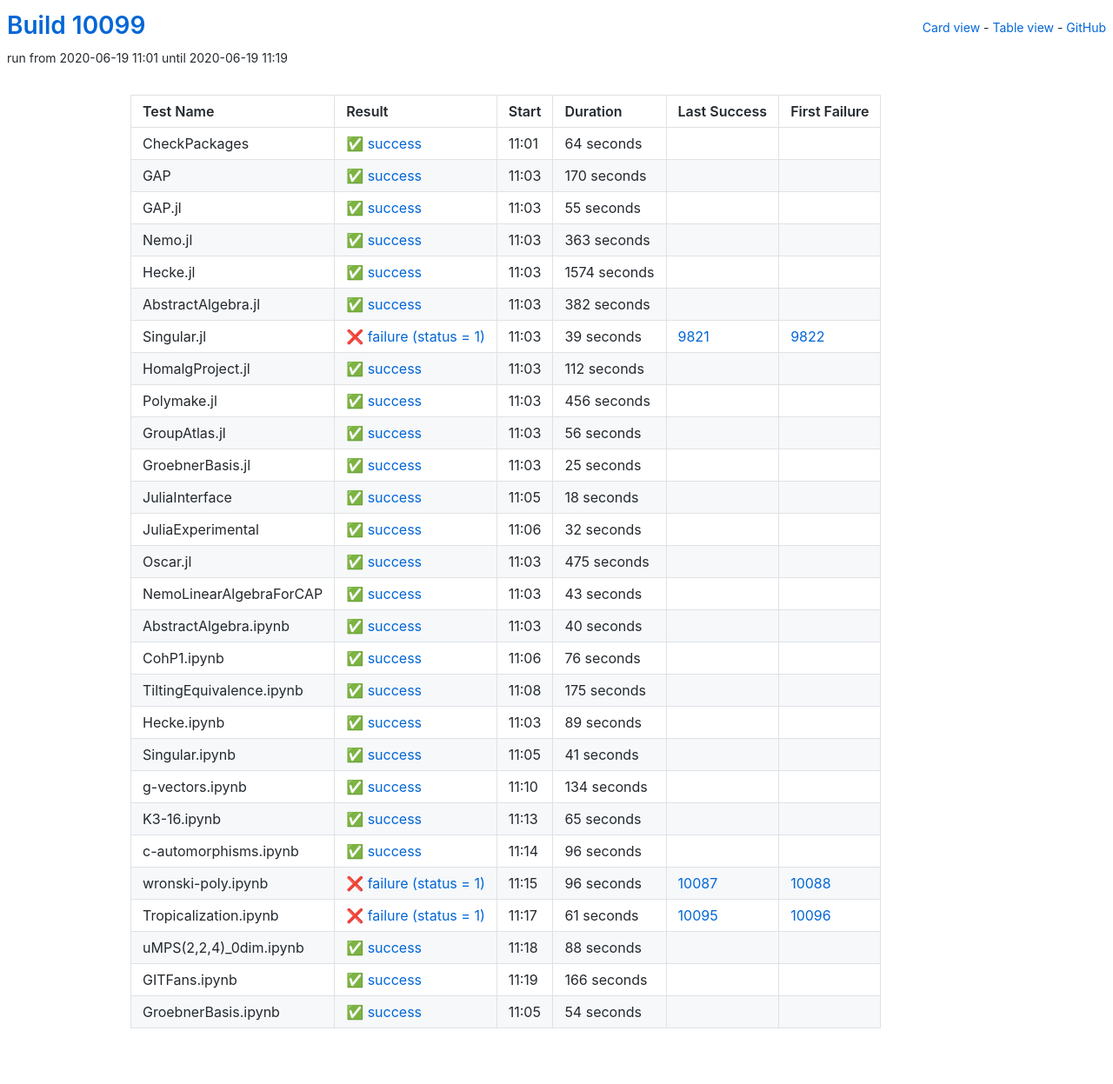
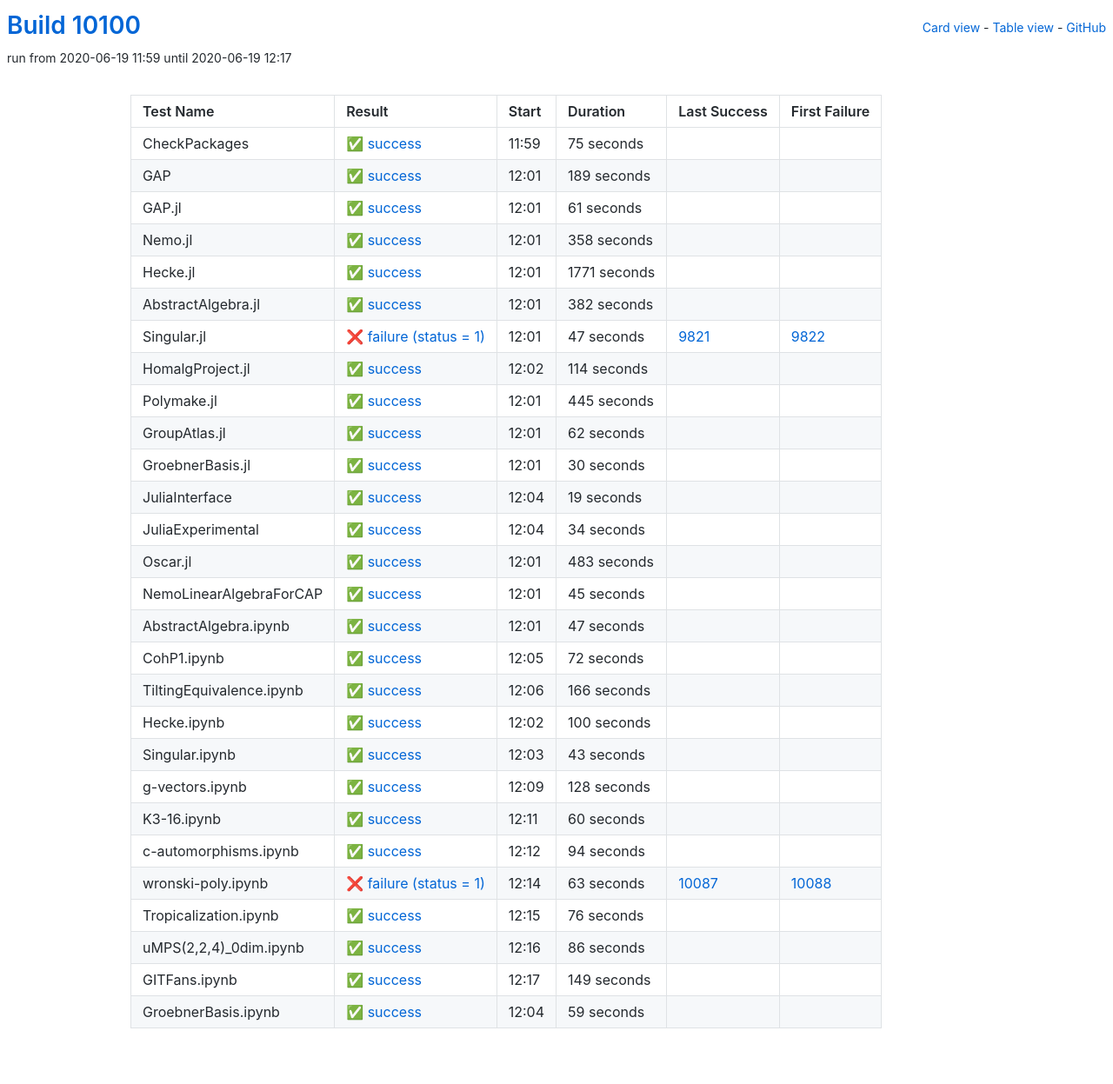
Before and after one commit to oscar-system/oscar-ci-status, a Jekyll site: the page built from table.html, in a window 1280 px wide. Shown: the whole page at 87% size. Built offline with Jekyll 4.4.1, drawn with Linux system fonts in a browser that asks for light colours.

Commit message:
Build #10100

```diff
--- a/_data/ci.yml
+++ b/_data/ci.yml
@@ -1,6 +1,6 @@
 ---
-build: 10099
-build_url: https://oscarci.mathematik.uni-kl.de/job/oscar/10099/
+build: 10100
+build_url: https://oscarci.mathematik.uni-kl.de/job/oscar/10100/
 job: oscar
 organization: oscar-system
 repo: oscar-ci-status
@@ -8,68 +8,68 @@
 tests:
 - name: CheckPackages
   id: checkpackages
-  log: https://oscarci.mathematik.uni-kl.de/job/oscar/10099/artifact/logs/build-10099/CheckPackages.log
-  start: 2020-06-19 11:01
+  log: https://oscarci.mathematik.uni-kl.de/job/oscar/10100/artifact/logs/build-10100/CheckPackages.log
+  start: 2020-06-19 11:59
   success: true
   exitcode: 0
   status: success
-  duration: 64
+  duration: 75
   last_success: false
   last_success_url:
   first_failure: false
   first_failure_url:
 - name: GAP
   id: gap
-  log: https://oscarci.mathematik.uni-kl.de/job/oscar/10099/artifact/logs/build-10099/GAP.log
-  start: 2020-06-19 11:03
+  log: https://oscarci.mathematik.uni-kl.de/job/oscar/10100/artifact/logs/build-10100/GAP.log
+  start: 2020-06-19 12:01
   success: true
   exitcode: 0
   status: success
-  duration: 170
+  duration: 189
   last_success: false
   last_success_url:
   first_failure: false
   first_failure_url:
 - name: GAP.jl
   id: gap-jl
-  log: https://oscarci.mathematik.uni-kl.de/job/oscar/10099/artifact/logs/build-10099/GAP.jl.log
-  start: 2020-06-19 11:03
+  log: https://oscarci.mathematik.uni-kl.de/job/oscar/10100/artifact/logs/build-10100/GAP.jl.log
+  start: 2020-06-19 12:01
   success: true
   exitcode: 0
   status: success
-  duration: 55
+  duration: 61
   last_success: false
   last_success_url:
   first_failure: false
   first_failure_url:
 - name: Nemo.jl
   id: nemo-jl
-  log: https://oscarci.mathematik.uni-kl.de/job/oscar/10099/artifact/logs/build-10099/Nemo.jl.log
-  start: 2020-06-19 11:03
+  log: https://oscarci.mathematik.uni-kl.de/job/oscar/10100/artifact/logs/build-10100/Nemo.jl.log
+  start: 2020-06-19 12:01
   success: true
   exitcode: 0
   status: success
-  duration: 363
+  duration: 358
   last_success: false
   last_success_url:
   first_failure: false
   first_failure_url:
 - name: Hecke.jl
   id: hecke-jl
-  log: https://oscarci.mathematik.uni-kl.de/job/oscar/10099/artifact/logs/build-10099/Hecke.jl.log
-  start: 2020-06-19 11:03
+  log: https://oscarci.mathematik.uni-kl.de/job/oscar/10100/artifact/logs/build-10100/Hecke.jl.log
+  start: 2020-06-19 12:01
   success: true
   exitcode: 0
   status: success
-  duration: 1574
+  duration: 1771
   last_success: false
   last_success_url:
   first_failure: false
   first_failure_url:
 - name: AbstractAlgebra.jl
   id: abstractalgebra-jl
-  log: https://oscarci.mathematik.uni-kl.de/job/oscar/10099/artifact/logs/build-10099/AbstractAlgebra.jl.log
-  start: 2020-06-19 11:03
+  log: https://oscarci.mathematik.uni-kl.de/job/oscar/10100/artifact/logs/build-10100/AbstractAlgebra.jl.log
+  start: 2020-06-19 12:01
   success: true
   exitcode: 0
   status: success
@@ -80,104 +80,164 @@
   first_failure_url:
 - name: Singular.jl
   id: singular-jl
-  log: https://oscarci.mathematik.uni-kl.de/job/oscar/10099/artifact/logs/build-10099/Singular.jl.log
-  start: 2020-06-19 11:03
+  log: https://oscarci.mathematik.uni-kl.de/job/oscar/10100/artifact/logs/build-10100/Singular.jl.log
+  start: 2020-06-19 12:01
   success: false
   exitcode: 1
   status: failure
-  duration: 39
+  duration: 47
   last_success: 9821
   last_success_url: https://oscarci.mathematik.uni-kl.de/job/oscar/9821/
   first_failure: 9822
   first_failure_url: https://oscarci.mathematik.uni-kl.de/job/oscar/9822/
 - name: HomalgProject.jl
   id: homalgproject-jl
-  log: https://oscarci.mathematik.uni-kl.de/job/oscar/10099/artifact/logs/build-10099/HomalgProject.jl.log
-  start: 2020-06-19 11:03
+  log: https://oscarci.mathematik.uni-kl.de/job/oscar/10100/artifact/logs/build-10100/HomalgProject.jl.log
+  start: 2020-06-19 12:02
   success: true
   exitcode: 0
   status: success
-  duration: 112
+  duration: 114
   last_success: false
   last_success_url:
   first_failure: false
   first_failure_url:
 - name: Polymake.jl
   id: polymake-jl
-  log: https://oscarci.mathematik.uni-kl.de/job/oscar/10099/artifact/logs/build-10099/Polymake.jl.log
-  start: 2020-06-19 11:03
+  log: https://oscarci.mathematik.uni-kl.de/job/oscar/10100/artifact/logs/build-10100/Polymake.jl.log
+  start: 2020-06-19 12:01
   success: true
   exitcode: 0
   status: success
-  duration: 456
+  duration: 445
   last_success: false
   last_success_url:
   first_failure: false
   first_failure_url:
 - name: GroupAtlas.jl
   id: groupatlas-jl
-  log: https://oscarci.mathematik.uni-kl.de/job/oscar/10099/artifact/logs/build-10099/GroupAtlas.jl.log
-  start: 2020-06-19 11:03
+  log: https://oscarci.mathematik.uni-kl.de/job/oscar/10100/artifact/logs/build-10100/GroupAtlas.jl.log
+  start: 2020-06-19 12:01
   success: true
   exitcode: 0
   status: success
-  duration: 56
+  duration: 62
   last_success: false
   last_success_url:
   first_failure: false
   first_failure_url:
 - name: GroebnerBasis.jl
   id: groebnerbasis-jl
-  log: https://oscarci.mathematik.uni-kl.de/job/oscar/10099/artifact/logs/build-10099/GroebnerBasis.jl.log
-  start: 2020-06-19 11:03
+  log: https://oscarci.mathematik.uni-kl.de/job/oscar/10100/artifact/logs/build-10100/GroebnerBasis.jl.log
+  start: 2020-06-19 12:01
   success: true
   exitcode: 0
   status: success
-  duration: 25
+  duration: 30
   last_success: false
   last_success_url:
   first_failure: false
   first_failure_url:
 - name: JuliaInterface
   id: juliainterface
-  log: https://oscarci.mathematik.uni-kl.de/job/oscar/10099/artifact/logs/build-10099/JuliaInterface.log
-  start: 2020-06-19 11:05
+  log: https://oscarci.mathematik.uni-kl.de/job/oscar/10100/artifact/logs/build-10100/JuliaInterface.log
+  start: 2020-06-19 12:04
   success: true
   exitcode: 0
   status: success
-  duration: 18
+  duration: 19
   last_success: false
   last_success_url:
   first_failure: false
   first_failure_url:
 - name: JuliaExperimental
   id: juliaexperimental
-  log: https://oscarci.mathematik.uni-kl.de/job/oscar/10099/artifact/logs/build-10099/JuliaExperimental.log
-  start: 2020-06-19 11:06
+  log: https://oscarci.mathematik.uni-kl.de/job/oscar/10100/artifact/logs/build-10100/JuliaExperimental.log
+  start: 2020-06-19 12:04
   success: true
   exitcode: 0
   status: success
-  duration: 32
+  duration: 34
   last_success: false
   last_success_url:
   first_failure: false
   first_failure_url:
 - name: Oscar.jl
   id: oscar-jl
-  log: https://oscarci.mathematik.uni-kl.de/job/oscar/10099/artifact/logs/build-10099/Oscar.jl.log
-  start: 2020-06-19 11:03
+  log: https://oscarci.mathematik.uni-kl.de/job/oscar/10100/artifact/logs/build-10100/Oscar.jl.log
+  start: 2020-06-19 12:01
   success: true
   exitcode: 0
   status: success
-  duration: 475
+  duration: 483
   last_success: false
   last_success_url:
   first_failure: false
   first_failure_url:
 - name: NemoLinearAlgebraForCAP
   id: nemolinearalgebraforcap
-  log: https://oscarci.mathematik.uni-kl.de/job/oscar/10099/artifact/logs/build-10099/NemoLinearAlgebraForCAP.log
-  start: 2020-06-19 11:03
+  log: https://oscarci.mathematik.uni-kl.de/job/oscar/10100/artifact/logs/build-10100/NemoLinearAlgebraForCAP.log
+  start: 2020-06-19 12:01
+  success: true
+  exitcode: 0
+  status: success
+  duration: 45
+  last_success: false
+  last_success_url:
+  first_failure: false
+  first_failure_url:
+- name: AbstractAlgebra.ipynb
+  id: abstractalgebra-ipynb
+  log: https://oscarci.mathematik.uni-kl.de/job/oscar/10100/artifact/logs/build-10100/AbstractAlgebra.ipynb.log
+  start: 2020-06-19 12:01
+  success: true
+  exitcode: 0
+  status: success
+  duration: 47
+  last_success: false
+  last_success_url:
+  first_failure: false
+  first_failure_url:
+- name: CohP1.ipynb
+  id: cohp1-ipynb
+  log: https://oscarci.mathematik.uni-kl.de/job/oscar/10100/artifact/logs/build-10100/CohP1.ipynb.log
+  start: 2020-06-19 12:05
+  success: true
+  exitcode: 0
+  status: success
+  duration: 72
+  last_success: false
+  last_success_url:
+  first_failure: false
+  first_failure_url:
+- name: TiltingEquivalence.ipynb
+  id: tiltingequivalence-ipynb
+  log: https://oscarci.mathematik.uni-kl.de/job/oscar/10100/artifact/logs/build-10100/TiltingEquivalence.ipynb.log
+  start: 2020-06-19 12:06
+  success: true
+  exitcode: 0
+  status: success
+  duration: 166
+  last_success: false
+  last_success_url:
+  first_failure: false
+  first_failure_url:
+- name: Hecke.ipynb
+  id: hecke-ipynb
+  log: https://oscarci.mathematik.uni-kl.de/job/oscar/10100/artifact/logs/build-10100/Hecke.ipynb.log
+  start: 2020-06-19 12:02
+  success: true
+  exitcode: 0
+  status: success
+  duration: 100
+  last_success: false
+  last_success_url:
+  first_failure: false
+  first_failure_url:
+- name: Singular.ipynb
+  id: singular-ipynb
+  log: https://oscarci.mathematik.uni-kl.de/job/oscar/10100/artifact/logs/build-10100/Singular.ipynb.log
+  start: 2020-06-19 12:03
   success: true
   exitcode: 0
   status: success
@@ -186,22 +246,58 @@
   last_success_url:
   first_failure: false
   first_failure_url:
-- name: AbstractAlgebra.ipynb
-  id: abstractalgebra-ipynb
-  log: https://oscarci.mathematik.uni-kl.de/job/oscar/10099/artifact/logs/build-10099/AbstractAlgebra.ipynb.log
-  start: 2020-06-19 11:03
+- name: g-vectors.ipynb
+  id: g-vectors-ipynb
+  log: https://oscarci.mathematik.uni-kl.de/job/oscar/10100/artifact/logs/build-10100/g-vectors.ipynb.log
+  start: 2020-06-19 12:09
   success: true
   exitcode: 0
   status: success
-  duration: 40
+  duration: 128
   last_success: false
   last_success_url:
   first_failure: false
   first_failure_url:
-- name: CohP1.ipynb
-  id: cohp1-ipynb
-  log: https://oscarci.mathematik.uni-kl.de/job/oscar/10099/artifact/logs/build-10099/CohP1.ipynb.log
-  start: 2020-06-19 11:06
+- name: K3-16.ipynb
+  id: k3-16-ipynb
+  log: https://oscarci.mathematik.uni-kl.de/job/oscar/10100/artifact/logs/build-10100/K3-16.ipynb.log
+  start: 2020-06-19 12:11
+  success: true
+  exitcode: 0
+  status: success
+  duration: 60
+  last_success: false
+  last_success_url:
+  first_failure: false
+  first_failure_url:
+- name: c-automorphisms.ipynb
+  id: c-automorphisms-ipynb
+  log: https://oscarci.mathematik.uni-kl.de/job/oscar/10100/artifact/logs/build-10100/c-automorphisms.ipynb.log
+  start: 2020-06-19 12:12
+  success: true
+  exitcode: 0
+  status: success
+  duration: 94
+  last_success: false
+  last_success_url:
+  first_failure: false
+  first_failure_url:
+- name: wronski-poly.ipynb
+  id: wronski-poly-ipynb
+  log: https://oscarci.mathematik.uni-kl.de/job/oscar/10100/artifact/logs/build-10100/wronski-poly.ipynb.log
+  start: 2020-06-19 12:14
+  success: false
+  exitcode: 1
+  status: failure
+  duration: 63
+  last_success: 10087
+  last_success_url: https://oscarci.mathematik.uni-kl.de/job/oscar/10087/
+  first_failure: 10088
+  first_failure_url: https://oscarci.mathematik.uni-kl.de/job/oscar/10088/
+- name: Tropicalization.ipynb
+  id: tropicalization-ipynb
+  log: https://oscarci.mathematik.uni-kl.de/job/oscar/10100/artifact/logs/build-10100/Tropicalization.ipynb.log
+  start: 2020-06-19 12:15
   success: true
   exitcode: 0
   status: success
@@ -210,134 +306,38 @@
   last_success_url:
   first_failure: false
   first_failure_url:
-- name: TiltingEquivalence.ipynb
-  id: tiltingequivalence-ipynb
-  log: https://oscarci.mathematik.uni-kl.de/job/oscar/10099/artifact/logs/build-10099/TiltingEquivalence.ipynb.log
-  start: 2020-06-19 11:08
+- name: uMPS(2,2,4)_0dim.ipynb
+  id: umps-2-2-4-0dim-ipynb
+  log: https://oscarci.mathematik.uni-kl.de/job/oscar/10100/artifact/logs/build-10100/uMPS-2-2-4-_0dim.ipynb.log
+  start: 2020-06-19 12:16
   success: true
   exitcode: 0
   status: success
-  duration: 175
-  last_success: false
-  last_success_url:
-  first_failure: false
-  first_failure_url:
-- name: Hecke.ipynb
-  id: hecke-ipynb
-  log: https://oscarci.mathematik.uni-kl.de/job/oscar/10099/artifact/logs/build-10099/Hecke.ipynb.log
-  start: 2020-06-19 11:03
-  success: true
-  exitcode: 0
-  status: success
-  duration: 89
-  last_success: false
-  last_success_url:
-  first_failure: false
-  first_failure_url:
-- name: Singular.ipynb
-  id: singular-ipynb
-  log: https://oscarci.mathematik.uni-kl.de/job/oscar/10099/artifact/logs/build-10099/Singular.ipynb.log
-  start: 2020-06-19 11:05
-  success: true
-  exitcode: 0
-  status: success
-  duration: 41
-  last_success: false
-  last_success_url:
-  first_failure: false
-  first_failure_url:
-- name: g-vectors.ipynb
-  id: g-vectors-ipynb
-  log: https://oscarci.mathematik.uni-kl.de/job/oscar/10099/artifact/logs/build-10099/g-vectors.ipynb.log
-  start: 2020-06-19 11:10
-  success: true
-  exitcode: 0
-  status: success
-  duration: 134
-  last_success: false
-  last_success_url:
-  first_failure: false
-  first_failure_url:
-- name: K3-16.ipynb
-  id: k3-16-ipynb
-  log: https://oscarci.mathematik.uni-kl.de/job/oscar/10099/artifact/logs/build-10099/K3-16.ipynb.log
-  start: 2020-06-19 11:13
-  success: true
-  exitcode: 0
-  status: success
-  duration: 65
-  last_success: false
-  last_success_url:
-  first_failure: false
-  first_failure_url:
-- name: c-automorphisms.ipynb
-  id: c-automorphisms-ipynb
-  log: https://oscarci.mathematik.uni-kl.de/job/oscar/10099/artifact/logs/build-10099/c-automorphisms.ipynb.log
-  start: 2020-06-19 11:14
-  success: true
-  exitcode: 0
-  status: success
-  duration: 96
-  last_success: false
-  last_success_url:
-  first_failure: false
-  first_failure_url:
-- name: wronski-poly.ipynb
-  id: wronski-poly-ipynb
-  log: https://oscarci.mathematik.uni-kl.de/job/oscar/10099/artifact/logs/build-10099/wronski-poly.ipynb.log
-  start: 2020-06-19 11:15
-  success: false
-  exitcode: 1
-  status: failure
-  duration: 96
-  last_success: 10087
-  last_success_url: https://oscarci.mathematik.uni-kl.de/job/oscar/10087/
-  first_failure: 10088
-  first_failure_url: https://oscarci.mathematik.uni-kl.de/job/oscar/10088/
-- name: Tropicalization.ipynb
-  id: tropicalization-ipynb
-  log: https://oscarci.mathematik.uni-kl.de/job/oscar/10099/artifact/logs/build-10099/Tropicalization.ipynb.log
-  start: 2020-06-19 11:17
-  success: false
-  exitcode: 1
-  status: failure
-  duration: 61
-  last_success: 10095
-  last_success_url: https://oscarci.mathematik.uni-kl.de/job/oscar/10095/
-  first_failure: 10096
-  first_failure_url: https://oscarci.mathematik.uni-kl.de/job/oscar/10096/
-- name: uMPS(2,2,4)_0dim.ipynb
-  id: umps-2-2-4-0dim-ipynb
-  log: https://oscarci.mathematik.uni-kl.de/job/oscar/10099/artifact/logs/build-10099/uMPS-2-2-4-_0dim.ipynb.log
-  start: 2020-06-19 11:18
-  success: true
-  exitcode: 0
-  status: success
-  duration: 88
+  duration: 86
   last_success: false
   last_success_url:
   first_failure: false
   first_failure_url:
 - name: GITFans.ipynb
   id: gitfans-ipynb
-  log: https://oscarci.mathematik.uni-kl.de/job/oscar/10099/artifact/logs/build-10099/GITFans.ipynb.log
-  start: 2020-06-19 11:19
+  log: https://oscarci.mathematik.uni-kl.de/job/oscar/10100/artifact/logs/build-10100/GITFans.ipynb.log
+  start: 2020-06-19 12:17
   success: true
   exitcode: 0
   status: success
-  duration: 166
+  duration: 149
   last_success: false
   last_success_url:
   first_failure: false
   first_failure_url:
 - name: GroebnerBasis.ipynb
   id: groebnerbasis-ipynb
-  log: https://oscarci.mathematik.uni-kl.de/job/oscar/10099/artifact/logs/build-10099/GroebnerBasis.ipynb.log
-  start: 2020-06-19 11:05
+  log: https://oscarci.mathematik.uni-kl.de/job/oscar/10100/artifact/logs/build-10100/GroebnerBasis.ipynb.log
+  start: 2020-06-19 12:04
   success: true
   exitcode: 0
   status: success
-  duration: 54
+  duration: 59
   last_success: false
   last_success_url:
   first_failure: false
```
Also changed, not shown: README.md.
